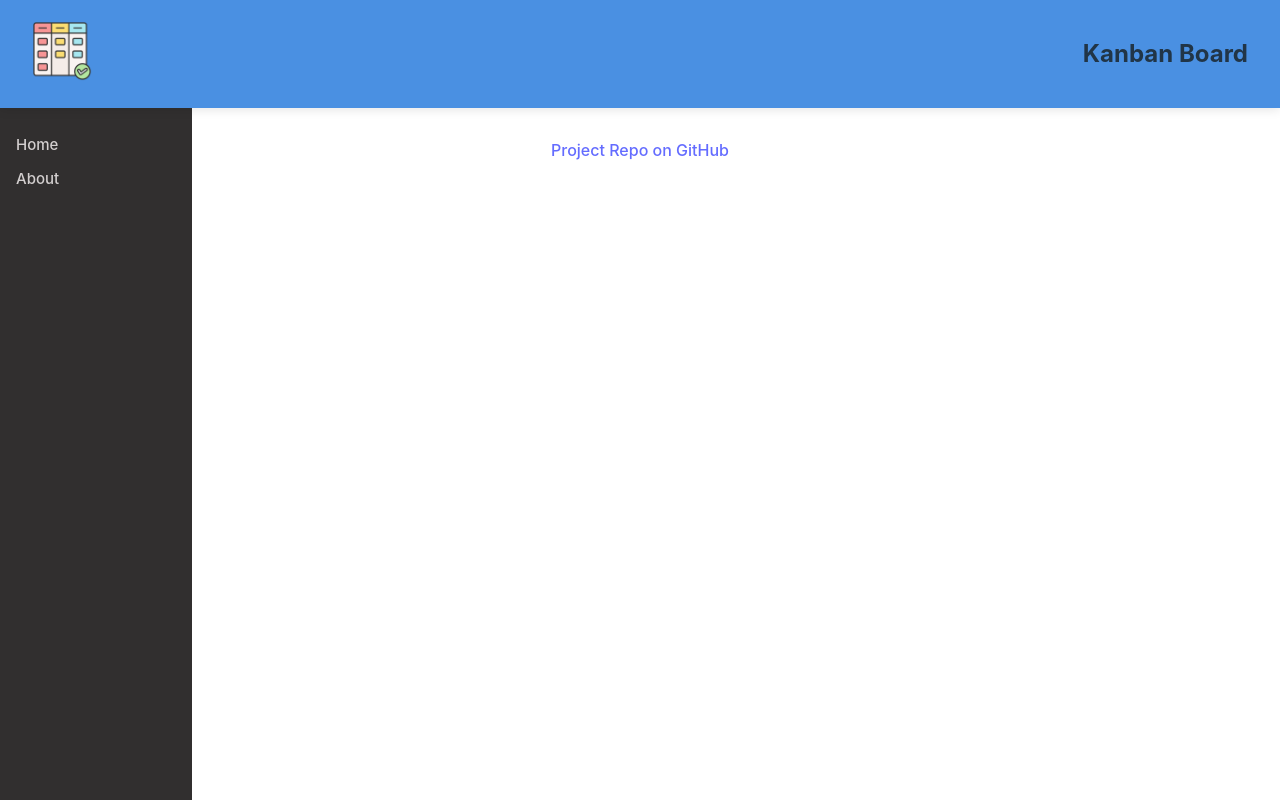
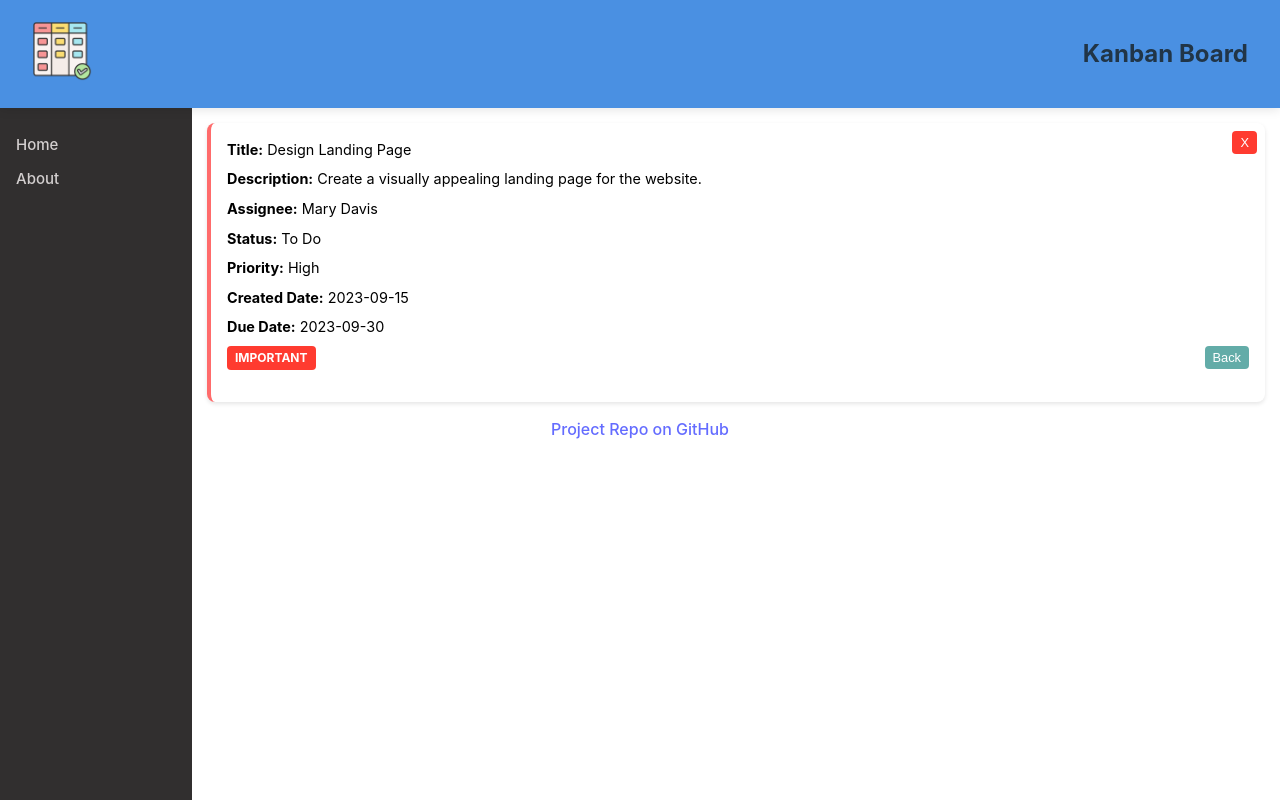
Before and after one commit to abussafilx/MiniProject_Kanban, a React (Vite) app: page /item/1 in a window 1280 px wide. Built offline with nearby package versions, Linux system fonts and the light colour scheme.

Commit message:
create single task page

```diff
--- a/src/App.jsx
+++ b/src/App.jsx
@@ -33,7 +33,7 @@ function App() {
         <Routes>
           <Route path="/" element={<Board tasks={tasks} deleteTask={deleteTask}></Board>}/>
           <Route path="/about" element={<About></About>}/>
-          <Route path="/item/?task" element={<SingleTask tasks={tasks}></SingleTask>}/>
+          <Route path="/item/:task" element={<SingleTask tasks={tasks}></SingleTask>}/>
           <Route path="/error404" element={<Error404></Error404>}/>
 
         </Routes>
--- a/src/pages/Board.css
+++ b/src/pages/Board.css
@@ -41,7 +41,7 @@
   margin-bottom: 0.5rem;
   font-size: 0.9rem;
 }
-.card button {
+.card .delete-btn {
   position: absolute;
   top: 8px;
   right: 8px;
@@ -55,11 +55,38 @@
   transition: opacity 0.2s;
 }
 
-.card button:hover {
+.card .delete-btn:hover {
   opacity: 0.8;
 }
-.card button:focus,
-.card button:focus-visible {
+.card .delete-btn:focus,
+.card .delete-btn:focus-visible {
+  outline: 4px auto -webkit-focus-ring-color;
+}
+
+.btn-container{
+  display: flex;
+  justify-content: space-between;
+}
+
+.card .info-btn {
+
+  top: 8px;
+  right: 8px;
+  border: none;
+  padding: 4px 8px;
+  font-size: 0.8rem;
+  background-color: #63aca8;
+  color: white;
+  border-radius: 4px;
+  cursor: pointer;
+  transition: opacity 0.2s;
+}
+
+.card .info-btn:hover {
+  opacity: 0.8;
+}
+.card .info-btn:focus,
+.card .info-btn:focus-visible {
   outline: 4px auto -webkit-focus-ring-color;
 }
 
--- a/src/pages/ItemCards.jsx
+++ b/src/pages/ItemCards.jsx
@@ -1,3 +1,5 @@
+import {Link} from "react-router-dom";
+
 function ItemCards (props){
     const statusColorsBorder = {
         "To Do": "#FF6B6B",
@@ -33,13 +35,19 @@ function ItemCards (props){
           <div>
             <b>Due Date:</b> {props.element.dueDate}
           </div>
+
           <div>
-            {props.element.priority === "High" && (
-              <span className="label">IMPORTANT</span>
-            )}
+            <button className="delete-btn" onClick={() => props.deleteTask(props.element.id)}>X</button>
           </div>
-          <div>
-            <button onClick={() => props.deleteTask(props.element.id)}>X</button>
+          <div className="btn-container">
+            <div>
+                {props.element.priority === "High" && (
+                <span className="label">IMPORTANT</span>
+                )}
+            </div>
+            <Link to={`/item/${props.element.id}`}>
+            <button className="info-btn">More</button>
+            </Link>
           </div>
         </div>
     )
--- a/src/pages/SingleTask.jsx
+++ b/src/pages/SingleTask.jsx
@@ -1,7 +1,74 @@
-function SingleTask() {
+import { Link, useParams } from "react-router-dom"
+
+
+function SingleTask(props) {
+
+
+
+    const taskId  = useParams();
+
+
+
+    const taskObj = props.tasks.find((Obj) => {
+        if (Obj.id === taskId.task) {
+            return true
+        } else {
+            return false
+        }
+    });
+
+    console.log(taskObj)
+
+
+    const statusColorsBorder = {
+        "To Do": "#FF6B6B",
+        "In Progress": "#4D90FE",
+        "Done": "#66BB6A",
+    };
+
+
     return (
-        <div>
-            details
+        <div
+            className="card"
+            key={taskObj.id}
+            draggable="true"
+            style={{ borderColor: `${statusColorsBorder[taskObj.status]}` }}
+        >
+            <div>
+                <b>Title:</b> {taskObj.title}
+            </div>
+            <div>
+                <b>Description:</b> {taskObj.description}
+            </div>
+            <div>
+                <b>Assignee:</b> {taskObj.assignee}
+            </div>
+            <div>
+                <b>Status:</b> {taskObj.status}
+            </div>
+            <div>
+                <b>Priority:</b> {taskObj.priority}
+            </div>
+            <div>
+                <b>Created Date:</b> {taskObj.createdDate}
+            </div>
+            <div>
+                <b>Due Date:</b> {taskObj.dueDate}
+            </div>
+
+            <div>
+                <button className="delete-btn" onClick={() => taskObj.deleteTask(taskObj.element.id)}>X</button>
+            </div>
+            <div className="btn-container">
+            <div>
+                {taskObj.priority === "High" && (
+                    <span className="label">IMPORTANT</span>
+                )}
+            </div>
+            <Link to={`/`}>
+            <button className="info-btn">Back</button>
+            </Link>
+          </div>
         </div>
     )
 
```
